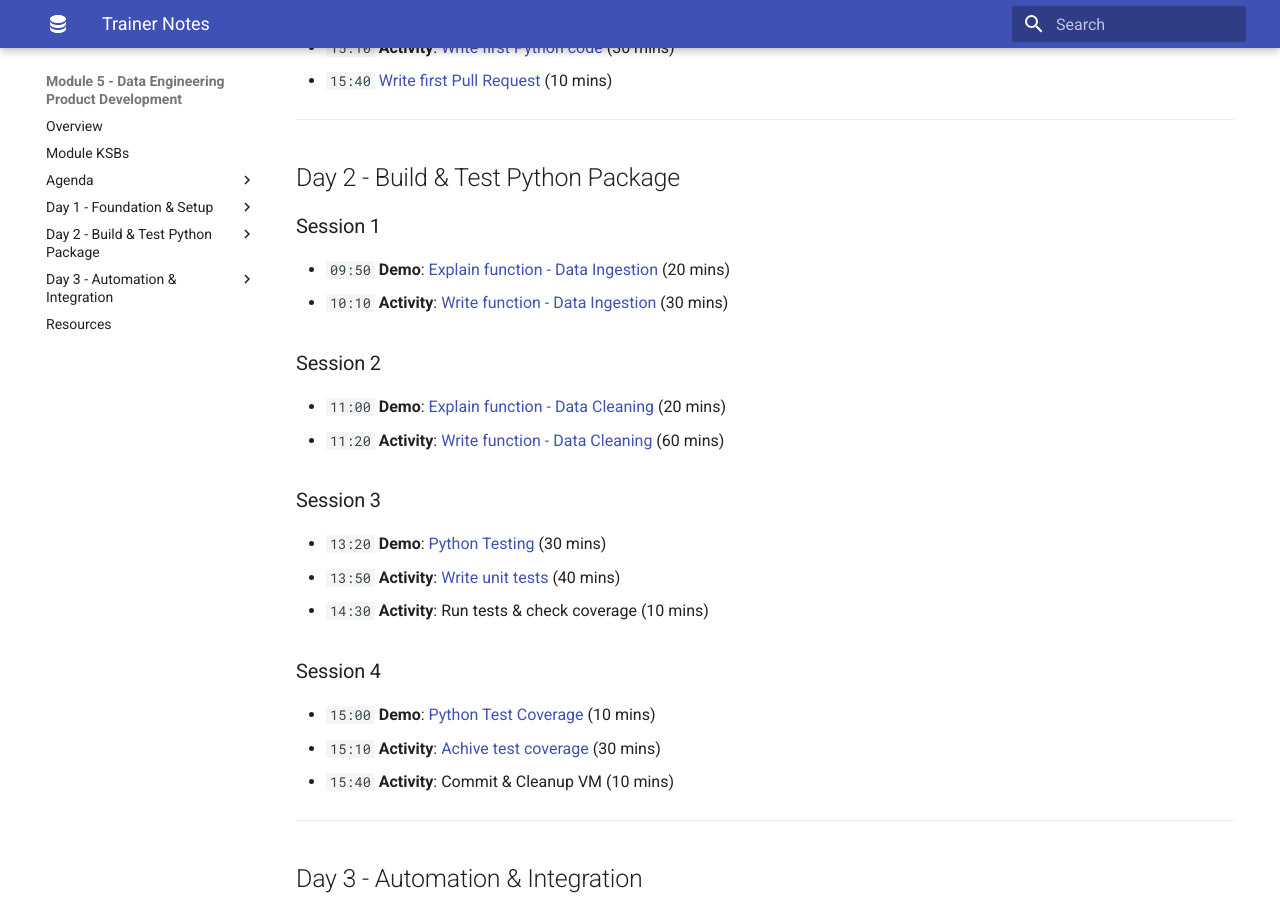
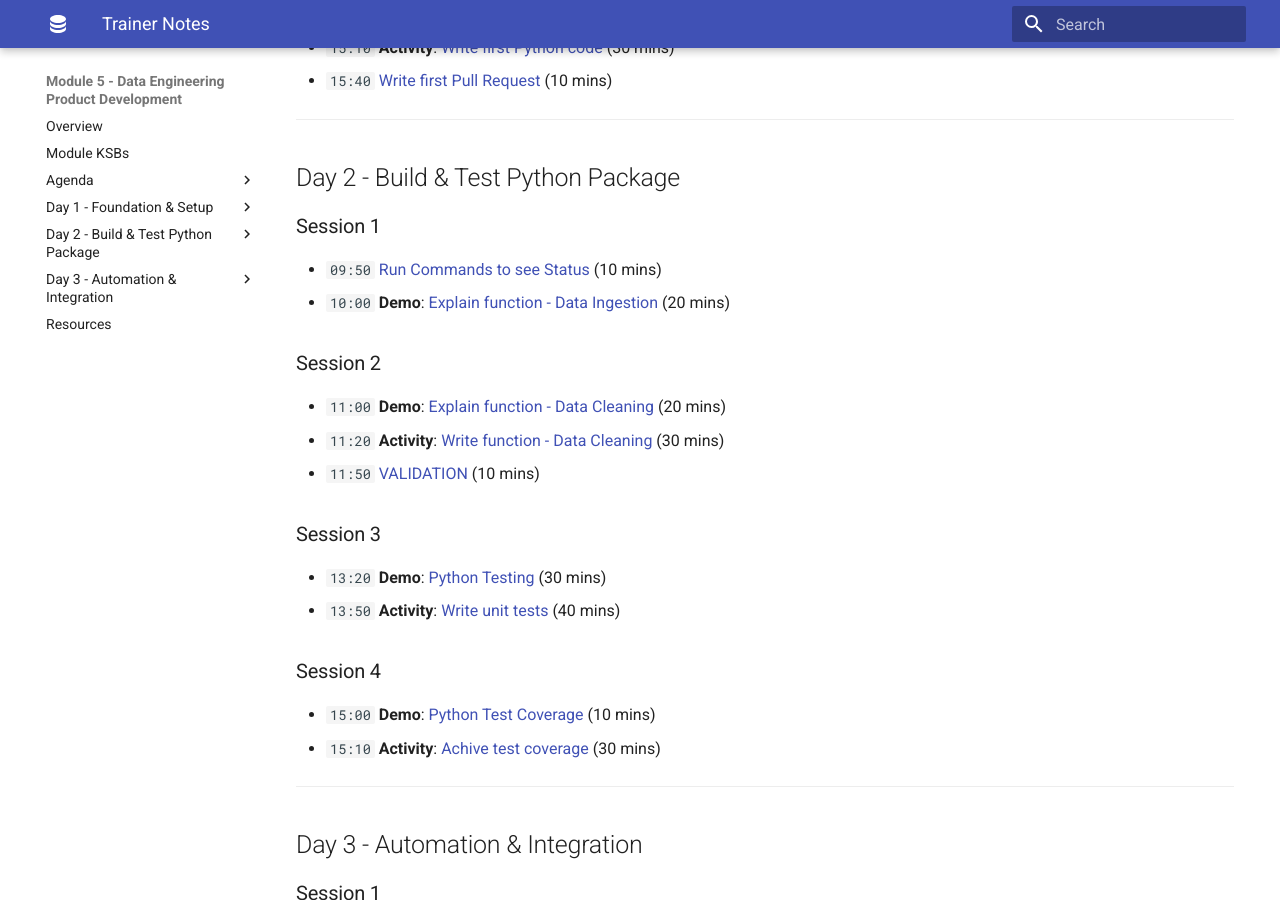
Before and after one commit to qaalabs/DE5M5, an MkDocs documentation site: the page built from docs/trainer.md, in a window 1280 px wide and 900 px high, scrolled down 1023 px. Built offline with MkDocs 1.6.1 and Material for MkDocs 9.7.7, drawn with Linux system fonts in a browser that asks for light colours.

Commit message:
Auto commit by uthisha

```diff
--- a/docs/trainer.md
+++ b/docs/trainer.md
@@ -39,25 +39,24 @@
 
 ### Session 1
 
-- `09:50` **Demo**: [Explain function - Data Ingestion](day2/ingestion.md) (20 mins)
-- `10:10` **Activity**: [Write function - Data Ingestion](day2/ingestion-enhancements.md) (30 mins)
+- `09:50` [Run Commands to see Status](labs/23-yardstick.md) (10 mins)
+- `10:00` **Demo**: [Explain function - Data Ingestion](day2/ingestion.md) (20 mins)
 
 ### Session 2
 
 - `11:00` **Demo**: [Explain function - Data Cleaning](day2/cleaning.md) (20 mins)
-- `11:20` **Activity**: [Write function - Data Cleaning](day2/cleaning-enhancements.md) (60 mins)
+- `11:20` **Activity**: [Write function - Data Cleaning](day2/cleaning-enhancements.md) (30 mins)
+- `11:50` [VALIDATION](day2/validation.md) (10 mins)
 
 ### Session 3
 
 - `13:20` **Demo**: [Python Testing](day2/python-testing.md) (30 mins)
 - `13:50` **Activity**: [Write unit tests](day2/cleaning-tests.md) (40 mins)
-- `14:30` **Activity**: Run tests & check coverage (10 mins)
 
 ### Session 4
 
 - `15:00` **Demo**: [Python Test Coverage](day2/coverage.md) (10 mins)
 - `15:10` **Activity**: [Achive test coverage](day2/coverage-goal.md) (30 mins)
-- `15:40` **Activity**: Commit & Cleanup VM (10 mins)
 
 ---
 
--- a/mkdocs.yml
+++ b/mkdocs.yml
@@ -28,10 +28,13 @@ nav:
     - "Write first Python code": day1/write-code.md
 
   - "Day 2 - Build & Test Python Package":
+    - "🌅 Welcome to Day 2 of DE5 Module 5": labs/21-setup.md
+    - "🖥️ VM Setup": labs/22-python-setup.md
+    - "Run Commands to see Status": labs/23-yardstick.md
     - "Explain function - Data Ingestion": day2/ingestion.md
-    - "Write function - Data Ingestion": day2/ingestion-enhancements.md
     - "Explain function - Data Cleaning": day2/cleaning.md
     - "Write function - Data Cleaning": day2/cleaning-enhancements.md
+    - "VALIDATION": day2/validation.md
     - "Python Testing": day2/python-testing.md
     - "Write unit tests": day2/cleaning-tests.md
     - "Python Test Coverage": day2/coverage.md
@@ -56,7 +59,6 @@ not_in_nav: |
   day1/review-diagram.md
   day1/github-template.md
   day1/dev-commit.md
-  day2/vm-setup.md
   day3/observation.md
 
 
--- a/zensical.toml
+++ b/zensical.toml
@@ -24,10 +24,13 @@ nav = [
     {"Write first Python code" = "day1/write-code.md"},
   ]},
   {"Day 2 - Build & Test Python Package" = [
+    {"🌅 Welcome to Day 2 of DE5 Module 5" = "labs/21-setup.md"},
+    {"🖥️ VM Setup" = "labs/22-python-setup.md"},
+    {"Run Commands to see Status" = "labs/23-yardstick.md"},
     {"Explain function - Data Ingestion" = "day2/ingestion.md"},
-    {"Write function - Data Ingestion" = "day2/ingestion-enhancements.md"},
     {"Explain function - Data Cleaning" = "day2/cleaning.md"},
     {"Write function - Data Cleaning" = "day2/cleaning-enhancements.md"},
+    {"VALIDATION" = "day2/validation.md"},
     {"Python Testing" = "day2/python-testing.md"},
     {"Write unit tests" = "day2/cleaning-tests.md"},
     {"Python Test Coverage" = "day2/coverage.md"},
```
Also changed, not shown: docs/agenda/day2.md (+9 -5 lines).
